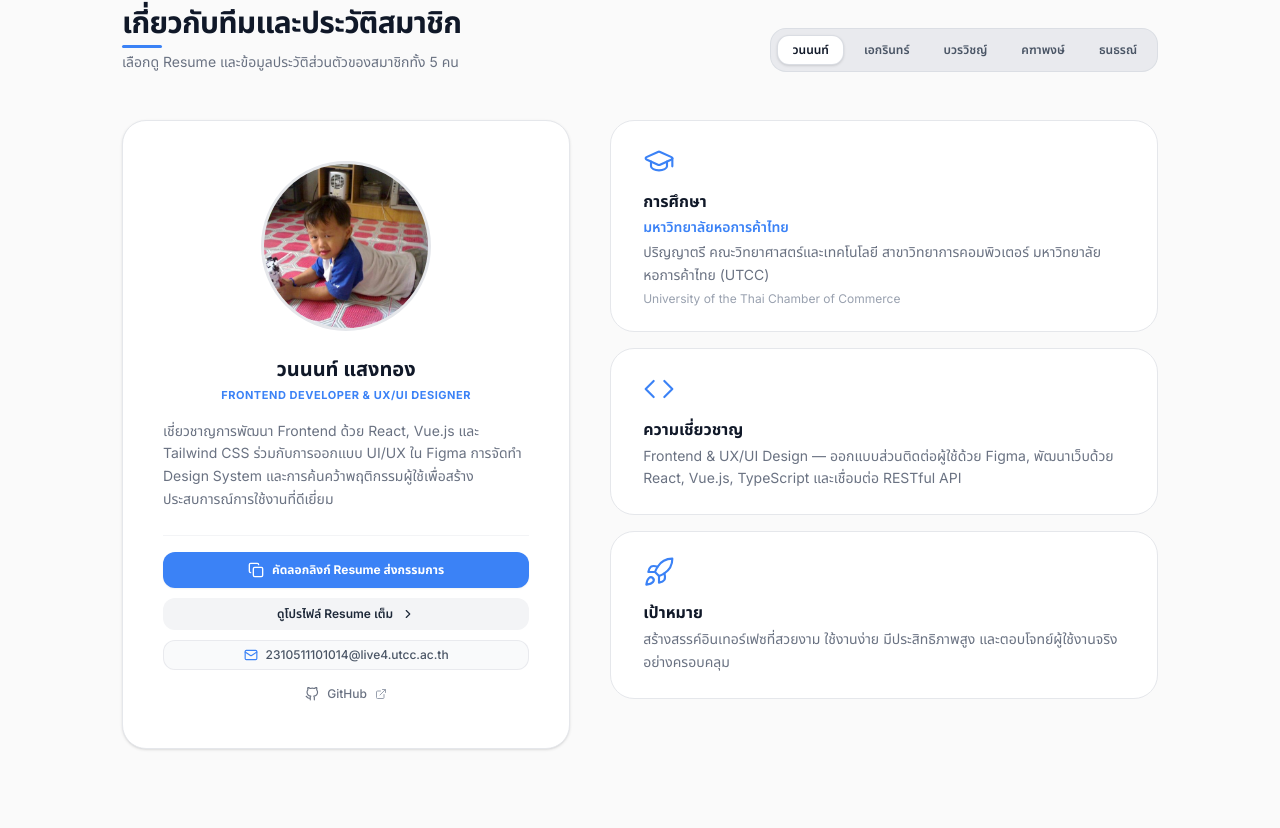
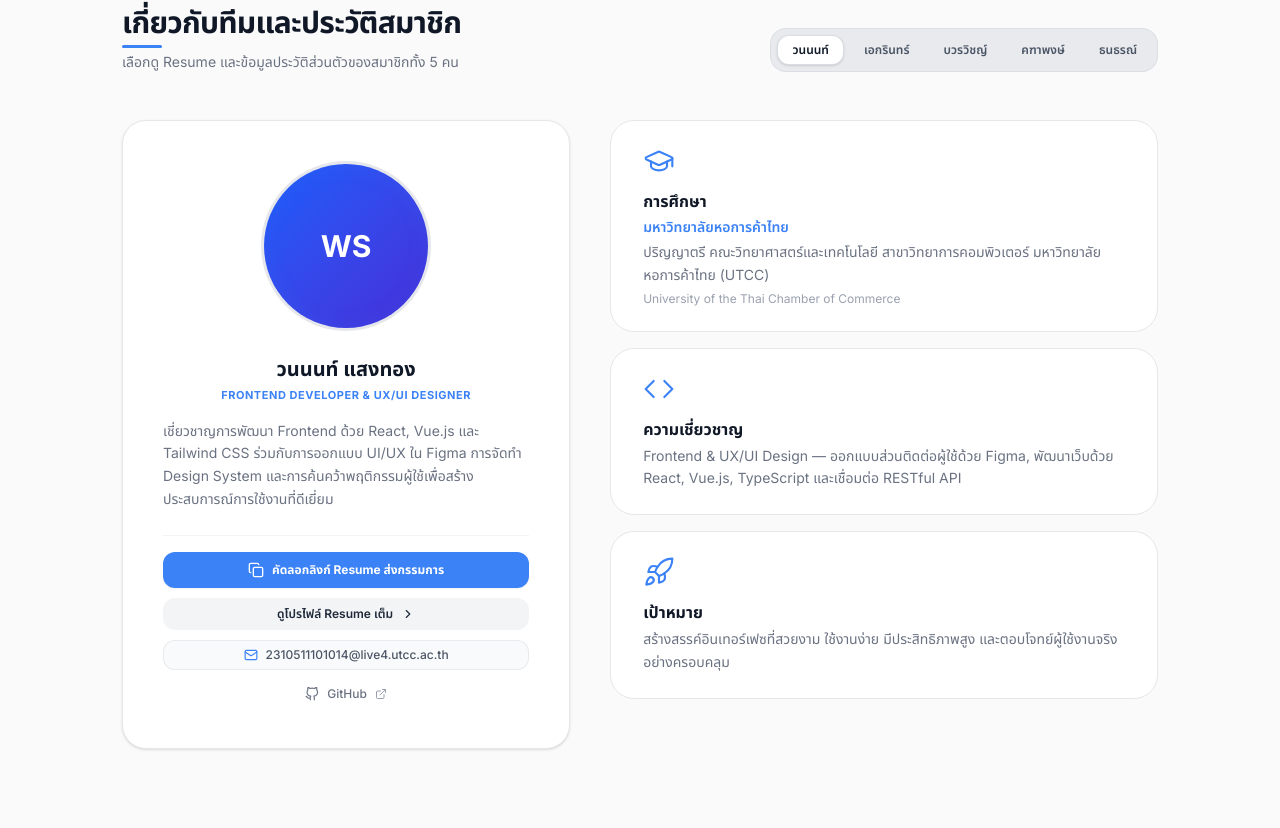
Before and after one commit to patzapaty13-crypto/Resume-, a Next.js app: page / in a window 1280 px wide. Shown: the part 892-1720 px from the top of the page. Built offline with nearby package versions, Linux system fonts and the light colour scheme.

Commit message:
fix: Reset wananon avatar to null until official photo is provided

```diff
--- a/app/locales/en.js
+++ b/app/locales/en.js
@@ -37,7 +37,7 @@ export const en = {
         badge: "UX/UI & Frontend Specialist",
         initials: "WS",
         color: "from-blue-600 to-indigo-700",
-        avatar: "/profile.jpg",
+        avatar: null,
         email: "2310511101014@live4.utcc.ac.th",
         github: "https://github.com/Nonperchica",
         bio: "Specializing in Frontend development using React, Vue.js, and Tailwind CSS paired with UI/UX design in Figma, Design Systems, and user research to deliver great digital experiences.",
--- a/app/locales/th.js
+++ b/app/locales/th.js
@@ -37,7 +37,7 @@ export const th = {
         badge: "UX/UI & Frontend Specialist",
         initials: "WS",
         color: "from-blue-600 to-indigo-700",
-        avatar: "/profile.jpg",
+        avatar: null,
         email: "2310511101014@live4.utcc.ac.th",
         github: "https://github.com/Nonperchica",
         bio: "เชี่ยวชาญการพัฒนา Frontend ด้วย React, Vue.js และ Tailwind CSS ร่วมกับการออกแบบ UI/UX ใน Figma การจัดทำ Design System และการค้นคว้าพฤติกรรมผู้ใช้เพื่อสร้างประสบการณ์การใช้งานที่ดีเยี่ยม",
```
